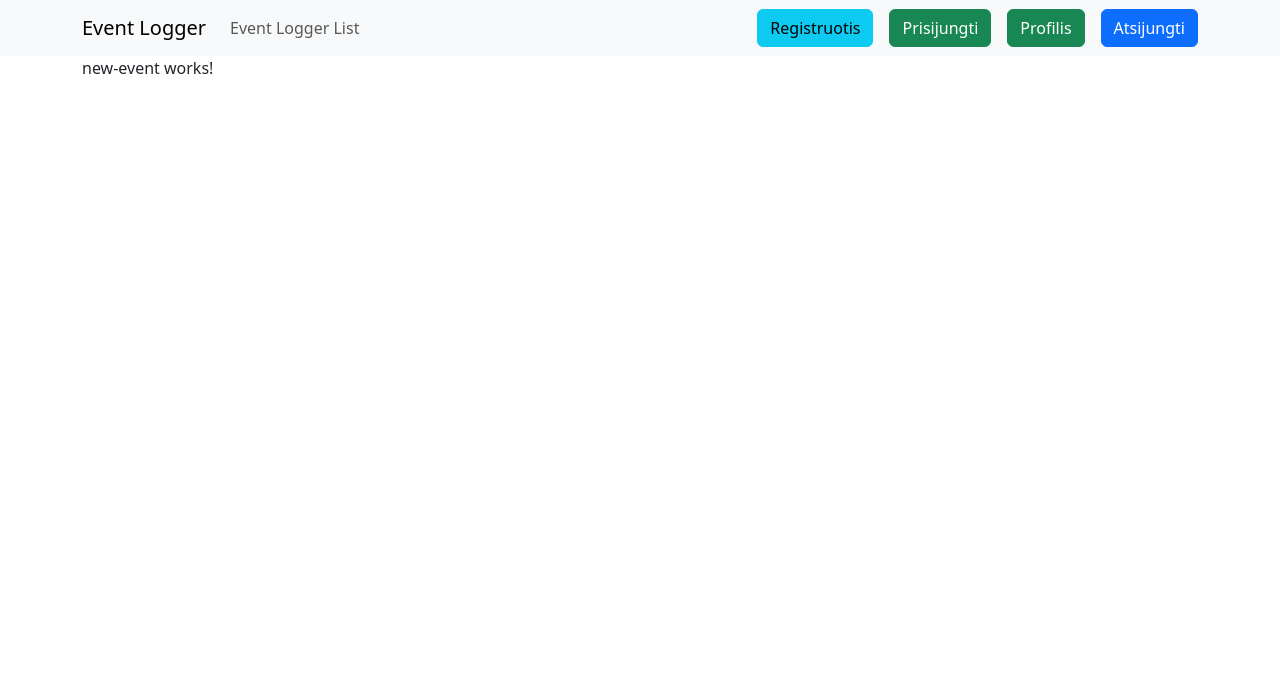
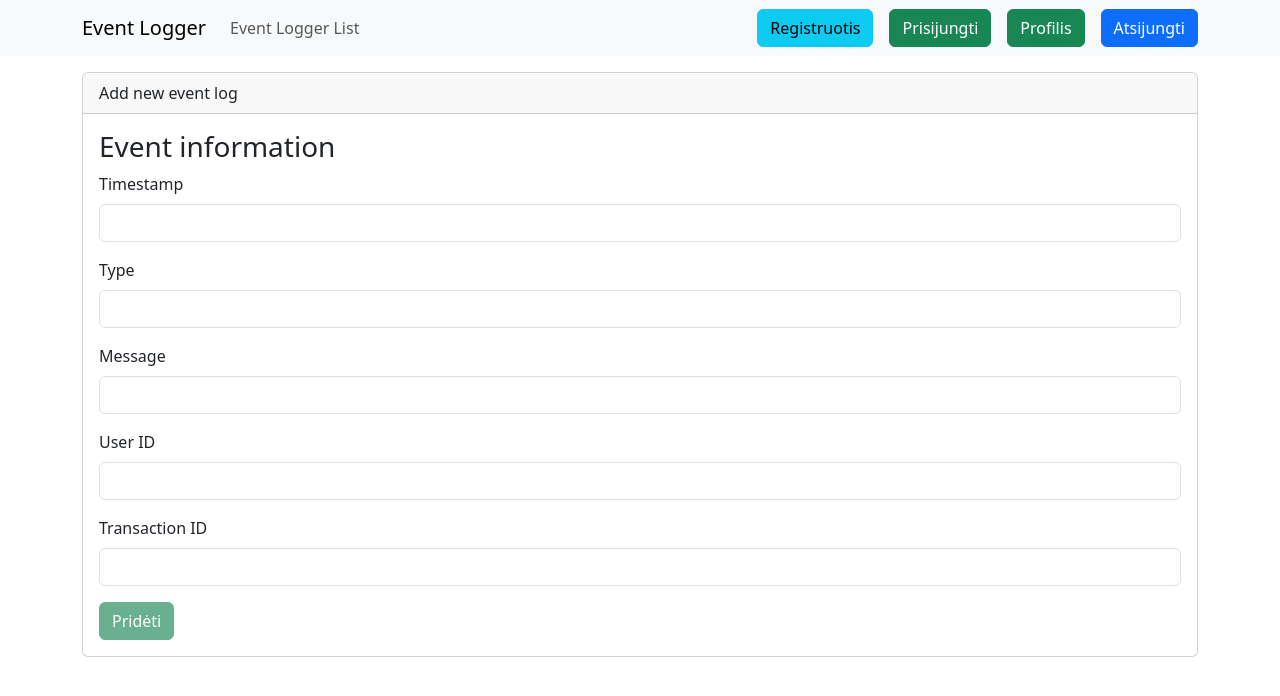
Before and after one commit to Jongita/Event-Logger, an Angular app in the folder front/: page /logger/new in a window 1280 px wide. Shown: the top 696 px of the page. Built offline with nearby package versions, Linux system fonts and the light colour scheme.

Commit message:
new event

```diff
--- a/front/src/app/components/events/list-events/list-events.component.html
+++ b/front/src/app/components/events/list-events/list-events.component.html
@@ -1,3 +1,9 @@
+<div class="col-md-12 mt-3 text-right">
+    <a class="btn btn-primary" routerLink="/logger/new">
+        Add new log event
+    </a>
+</div>
+
 <div class="card mt-3">
     <div class="card-header">Overview</div>
     <div class="card-body">
--- a/front/src/app/components/events/new-event/new-event.component.html
+++ b/front/src/app/components/events/new-event/new-event.component.html
@@ -1 +1,39 @@
-<p>new-event works!</p>
+<div class="card mt-3">
+    <div class="card-header">Add new event log</div>
+    <div class="card-body">
+        <form id="ngForm" (ngSubmit)="eventSubmit(f)" #f="ngForm">
+            <h3>Event information</h3>
+            <div class="mb-3">
+                <label for="" class="form-label">Timestamp</label>
+                <input type="text" id="timestamp" class="form-control" name="timestamp" [(ngModel)]="currentTimestamp" readonly>
+            </div>
+            <div class="mb-3">
+                <label for="" class="form-label">Type</label>
+                <input type="text" class="form-control" name="type" value="" ngModel required pattern="[a-zA-Z ]*" #inputtype="ngModel">
+                <div *ngIf="!inputtype.valid && inputtype.touched">Laukelis privalomas</div>
+            </div>
+            <div class="mb-3">
+                <label for="" class="form-label">Message</label>
+                <input type="text" class="form-control" name="message" value="" ngModel required pattern="[a-zA-Z ]*" [class.is-invalid]="!inputmessage.valid && inputmessage.touched" maxlength="256" #inputmessage="ngModel">
+                <div class="helper-block " *ngIf="!inputmessage.valid && inputmessage.touched">
+                    message is required
+                </div>
+            </div>
+            <div class="mb-3">
+                <label for="" class="form-label">User ID</label>
+                <input type="number" class="form-control" name="user_id" value="" ngModel [class.is-invalid]="!inputuser_id.valid && inputuser_id.touched" required #inputuser_id="ngModel" pattern="[0-9]*">
+                <div class="helper-block" *ngIf="!inputuser_id.valid && inputuser_id.touched">
+                    field is required, symbols are only numbers
+                </div>
+            </div>
+            <div class="mb-3">
+                <label for="" class="form-label">Transaction ID</label>
+                <input type="number" class="form-control" name="transaction_id" value="" ngModel [class.is-invalid]="!inputtransaction_id && inputtransaction_id" required pattern="[0-9]*" #inputtransaction_id="ngModel">
+                <div class="helper-block" *ngIf="!inputtransaction_id.valid && inputtransaction_id.touched">
+                    field is required, symbols are only numbers
+                </div>
+            </div>
+            <button class="btn btn-success" type="submit" form="ngForm" [disabled]="!f.valid">Pridėti</button>
+        </form>
+    </div>
+</div>
--- a/front/src/app/components/events/new-event/new-event.component.ts
+++ b/front/src/app/components/events/new-event/new-event.component.ts
@@ -1,12 +1,38 @@
-import { Component } from '@angular/core';
+import { CommonModule } from '@angular/common';
+import { Component, OnInit } from '@angular/core';
+import { FormsModule, NgForm } from '@angular/forms';
+import { EventsService } from '../../../services/events.service';
+import { Router } from '@angular/router';
 
 @Component({
   selector: 'app-new-event',
   standalone: true,
-  imports: [],
+  imports: [FormsModule, CommonModule],
   templateUrl: './new-event.component.html',
   styleUrl: './new-event.component.css'
 })
 export class NewEventComponent {
+  public currentTimestamp:string = '';
+
+  constructor (private eventsService:EventsService, private router:Router){}
+
+  // public eventSubmit(form:NgForm){
+  //   console.log(form.form.value);
+  //   this.eventsService.addEvent(form.form.value).subscribe((data)=>{
+  //     this.router.navigate(['logger', 'list']);
+  //   })
+
+
+
+  public eventSubmit(form: NgForm) {
+    this.currentTimestamp = new Date().toISOString().slice(0, 19).replace('T', ' ');
+    const formDataWithTimestamp = { ...form.form.value, timestamp: this.currentTimestamp };
+    console.log(formDataWithTimestamp);
+    this.eventsService.addEvent(formDataWithTimestamp).subscribe((data) => {
+      this.router.navigate(['logger', 'list']);
+    });
+  }
+
+
 
 }
```
Also changed, not shown: 2 other files (tests, documents, lock files or other folders).
